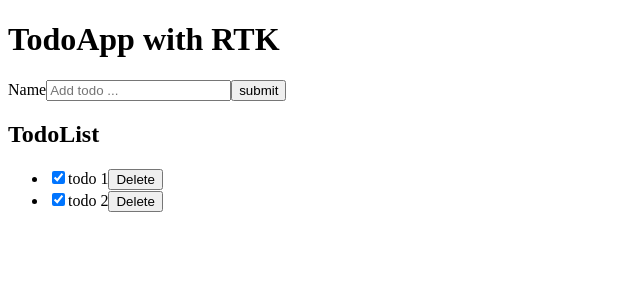
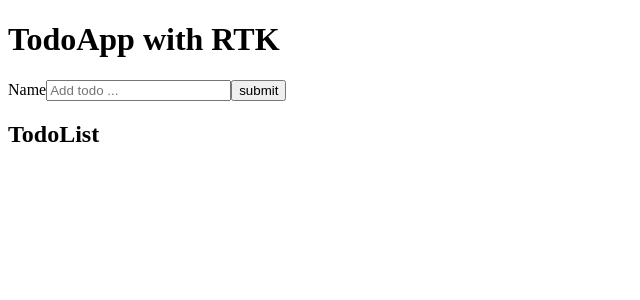
Before and after one commit to Aadeleslami/Todo-App, a React app: page / in a window 1280 px wide. Shown: the top 300 px of the page, without its empty margins (0-640 px from the left). Built offline with nearby package versions, Linux system fonts and the light colour scheme; the HTML template or start-up script is replaced by a standard one.

Commit message:
todoSlice actions for localState

```diff
--- a/src/App.jsx
+++ b/src/App.jsx
@@ -1,10 +1,8 @@
-import { useSelector } from "react-redux"
+
 import AddTodoForm from "./components/AddTodoForm"
 import TodoList from "./components/TodoList"
 
 function App() {
- const todos =  useSelector((state)=> state.todos)
- console.log(todos);
 
   return (
     <div className="container pt-3 mx-auto md:max-w-2xl">
--- a/src/components/AddTodoForm.jsx
+++ b/src/components/AddTodoForm.jsx
@@ -1,9 +1,21 @@
 import React, { useState } from "react";
+import { useDispatch } from "react-redux";
+import { addTodo } from "../features/todo/todoSlice";
 
 function AddTodoForm() {
-    const [value,setValue] = useState("")
+  const [value, setValue] = useState("");
+  const dispatch = useDispatch();
+  const handleSubmit = (e) => {
+    e.preventDefault();
+    if (!value)return;
+    dispatch(addTodo({ title: value }));
+    setValue("");
+  };
   return (
-    <form className="flex flex-col justify-center mt-3 mb-4 px-4">
+    <form
+      className="flex flex-col justify-center mt-3 mb-4 px-4"
+      onSubmit={handleSubmit}
+    >
       <label htmlFor="name" className="mb-1">
         Name
       </label>
@@ -16,8 +28,12 @@ function AddTodoForm() {
         value={value}
         onChange={(e) => setValue(e.target.value)}
       />
-      <button type="submit" className="p-2 bg-blue-600 rounded text-white cursor-pointer mt-4 ">submit</button>
-
+      <button
+        type="submit"
+        className="p-2 bg-blue-600 rounded text-white cursor-pointer mt-4 "
+      >
+        submit
+      </button>
     </form>
   );
 }
--- a/src/components/TodoItem.jsx
+++ b/src/components/TodoItem.jsx
@@ -1,18 +1,35 @@
-import React from 'react'
+import React from "react";
+import { useDispatch } from "react-redux";
+import { deleteTodo, toggleTodo } from "../features/todo/todoSlice";
 
-function TodoItem({todos}) {
+function TodoItem({ props }) {
+  const { id, completed, title } = props;
+  const dispatch = useDispatch();
   return (
-    <li className={`border-b border-gray-300 p-4 mb-4 ${todos.completed && 'bg-green-100' }`}>
-        <div className='flex justify-between items-center mt-4'>
-            <span className='flex items-center justify-center'>
-                <input type="checkbox" className='mr-2'checked="checked"  />
-                <span>{todos.title}</span>
-
-            </span>
-            <button className='bg-red-600 rounded-md text-white cursor-p p-2'>Delete</button>
-        </div>
+    <li
+      className={`border-b border-gray-300 p-4 mb-4 ${
+        completed && "bg-green-100"
+      }`}
+    >
+      <div className="flex justify-between items-center mt-4">
+        <span className="flex items-center justify-center">
+          <input
+            onChange={(e) => dispatch(toggleTodo({ id }))}
+            type="checkbox"
+            className="mr-2"
+            checked={completed}
+          />
+          <span>{title}</span>
+        </span>
+        <button
+          onClick={() => dispatch(deleteTodo({ id }))}
+          className="bg-red-600 rounded-md text-white cursor-pointer p-2"
+        >
+          Delete
+        </button>
+      </div>
     </li>
-  )
+  );
 }
 
-export default TodoItem
+export default TodoItem;
--- a/src/components/TodoList.jsx
+++ b/src/components/TodoList.jsx
@@ -1,20 +1,22 @@
-import React from 'react'
-import TodoItem from './TodoItem'
-const todos =[
-    {id:1,title:"todo 1", completed:false},
-    {id:2,title:"todo 2", completed:false},
-]
+import React from "react";
+import TodoItem from "./TodoItem";
+import { useSelector } from "react-redux";
+
 function TodoList() {
+  //  const todos= useSelector((state)=> state.todos)
+  //  console.log(todos);
+
+  const { todos } = useSelector((state) => state.todos);
   return (
     <div>
-        <h2>TodoList</h2>
-        <ul>
-            {todos.map((todos)=>(
-                <TodoItem key={todos.id} todos={todos} />
-            ))}
-        </ul>
+      <h2>TodoList</h2>
+      <ul>
+        {todos.map((todo) => (
+          <TodoItem key={todo.id} props={todo} />
+        ))}
+      </ul>
     </div>
-  )
+  );
 }
 
-export default TodoList
+export default TodoList;
--- a/src/features/store.js
+++ b/src/features/store.js
@@ -1,6 +1,8 @@
 import { configureStore } from "@reduxjs/toolkit";
 import todoReducer from "./todo/todoSlice";
 const store = configureStore({
-    reducer: todoReducer
+    reducer: {
+        todos : todoReducer
+    }
 })
 export default store
```
Also changed, not shown: src/features/todo/todoSlice.js (+6 -5 lines).
